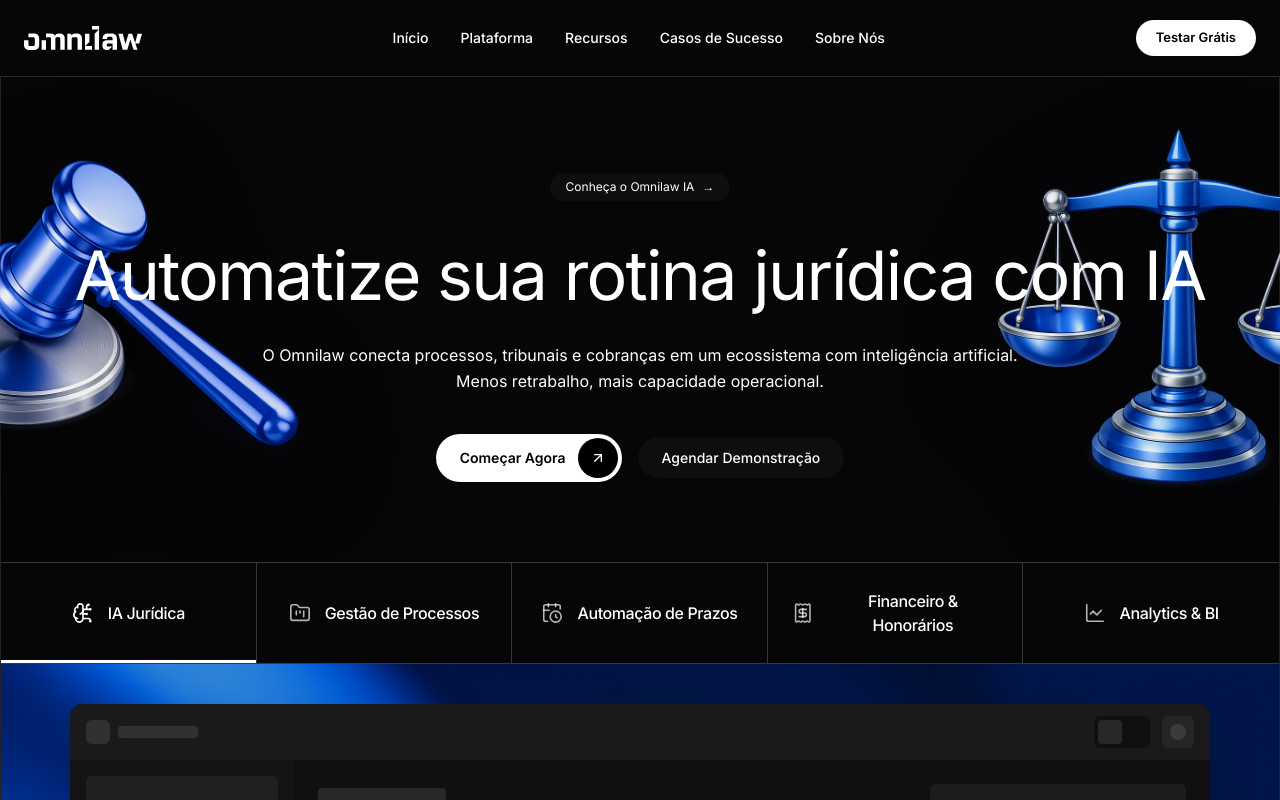
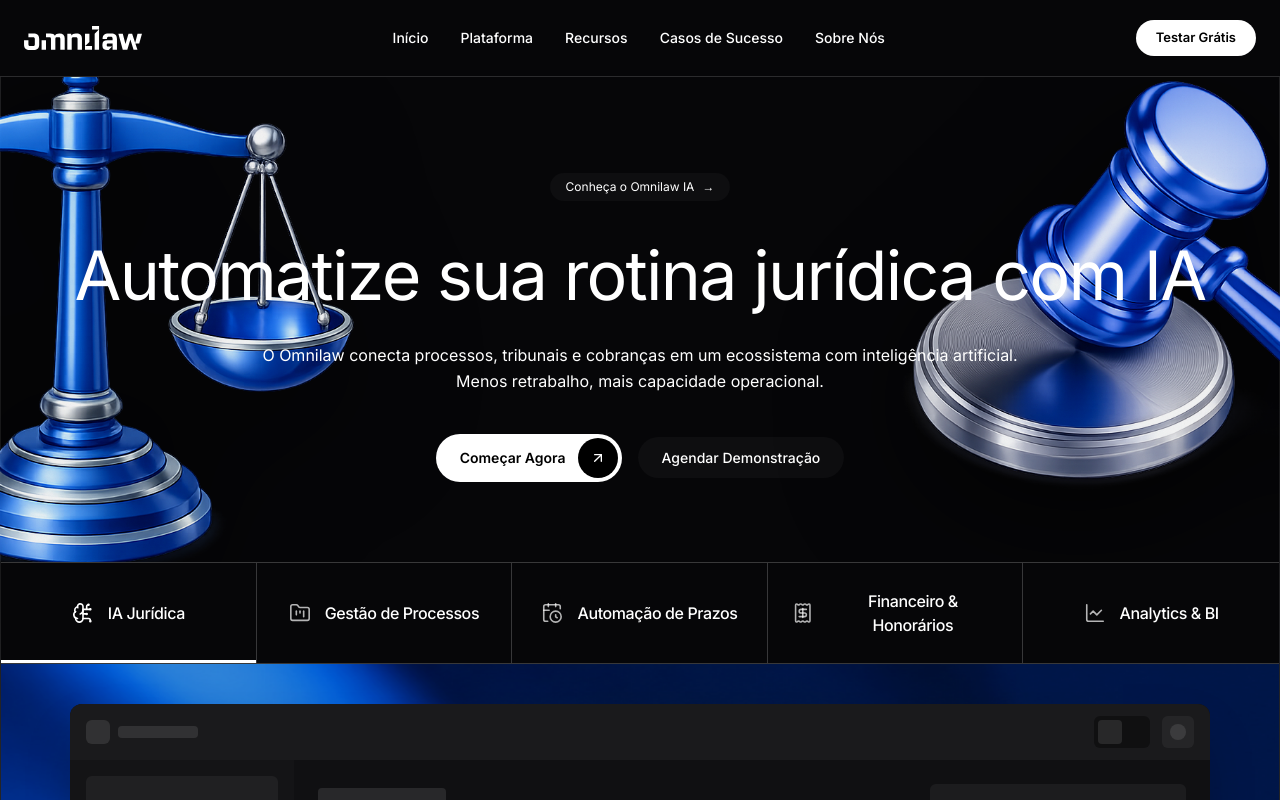
Before and after one commit to harryportugal/omnilaw, a Next.js app: page / in a window 1280 px wide. Shown: the top 800 px of the page. Built offline with nearby package versions, Linux system fonts and the light colour scheme; a web font is replaced by a local one.

Commit message:
feat: invert hero images position, increase size to 720px, push further outwards

```diff
--- a/src/components/digitalarc-exact-hero.tsx
+++ b/src/components/digitalarc-exact-hero.tsx
@@ -51,31 +51,31 @@ export function DigitalArcExactHero() {
 
         {/* Hero Section */}
         <main className="relative z-10 flex flex-col items-center text-center pt-24 pb-20 px-4 w-full">
-          {/* Left Flanking Image */}
+          {/* Left Flanking Image (juridico 2.png - inverted) */}
           <motion.div
-            className="hidden lg:block absolute left-[-60px] xl:left-[-140px] top-1/2 -translate-y-1/2 w-[360px] xl:w-[480px] z-0 pointer-events-none"
-            initial={{ opacity: 0, x: -60 }}
+            className="hidden lg:block absolute left-[-160px] lg:left-[-220px] xl:left-[-280px] top-1/2 -translate-y-1/2 w-[520px] lg:w-[620px] xl:w-[720px] z-0 pointer-events-none"
+            initial={{ opacity: 0, x: -80 }}
+            animate={{ opacity: 0.95, x: 0 }}
+            transition={{ duration: 0.8, delay: 0.2 }}
+          >
+            <img
+              src="/juridico 2.png"
+              alt="Ilustração Jurídica Esquerda"
+              className="w-full h-auto object-contain filter drop-shadow-[0_30px_70px_rgba(0,0,0,0.8)]"
+            />
+          </motion.div>
+
+          {/* Right Flanking Image (juridico.png - inverted) */}
+          <motion.div
+            className="hidden lg:block absolute right-[-160px] lg:right-[-220px] xl:right-[-280px] top-1/2 -translate-y-1/2 w-[520px] lg:w-[620px] xl:w-[720px] z-0 pointer-events-none"
+            initial={{ opacity: 0, x: 80 }}
             animate={{ opacity: 0.95, x: 0 }}
             transition={{ duration: 0.8, delay: 0.2 }}
           >
             <img
               src="/juridico.png"
-              alt="Ilustração Jurídica"
-              className="w-full h-auto object-contain filter drop-shadow-[0_25px_60px_rgba(0,0,0,0.7)]"
-            />
-          </motion.div>
-
-          {/* Right Flanking Image */}
-          <motion.div
-            className="hidden lg:block absolute right-[-60px] xl:right-[-140px] top-1/2 -translate-y-1/2 w-[360px] xl:w-[480px] z-0 pointer-events-none"
-            initial={{ opacity: 0, x: 60 }}
-            animate={{ opacity: 0.95, x: 0 }}
-            transition={{ duration: 0.8, delay: 0.2 }}
-          >
-            <img
-              src="/juridico 2.png"
-              alt="Ilustração Jurídica 2"
-              className="w-full h-auto object-contain filter drop-shadow-[0_25px_60px_rgba(0,0,0,0.7)]"
+              alt="Ilustração Jurídica Direita"
+              className="w-full h-auto object-contain filter drop-shadow-[0_30px_70px_rgba(0,0,0,0.8)]"
             />
           </motion.div>
 
```
